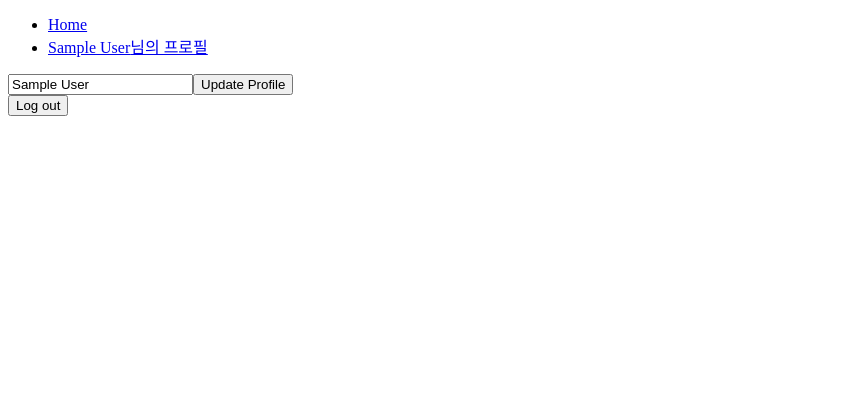
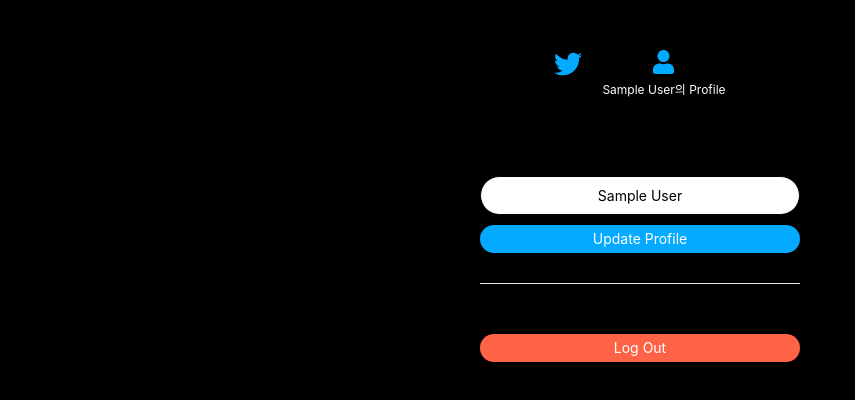
Before and after one commit to DevYuns/twitter-clone, a React (Create React App) app: page /#/profile in a window 1280 px wide. Shown: the top 400 px of the page, without its empty margins (0-855 px from the left). Built offline with nearby package versions, Linux system fonts and the light colour scheme; no server answers; sample sign-in values are in the browser's storage.

Commit message:
Add styles to whole components

```diff
--- a/package.json
+++ b/package.json
@@ -3,6 +3,12 @@
   "version": "0.1.0",
   "private": true,
   "dependencies": {
+    "@fortawesome/fontawesome-free": "^5.15.2",
+    "@fortawesome/fontawesome-svg-core": "^1.2.34",
+    "@fortawesome/free-brands-svg-icons": "^5.15.2",
+    "@fortawesome/free-regular-svg-icons": "^5.15.2",
+    "@fortawesome/free-solid-svg-icons": "^5.15.2",
+    "@fortawesome/react-fontawesome": "^0.1.14",
     "@testing-library/jest-dom": "^5.11.4",
     "@testing-library/react": "^11.1.0",
     "@testing-library/user-event": "^12.1.10",
--- a/src/components/AuthForm.js
+++ b/src/components/AuthForm.js
@@ -36,7 +36,7 @@
   const toggleAccount = () => setNewAccount((prev) => !prev);
   return (
     <>
-      <form onSubmit={onSubmit}>
+      <form onSubmit={onSubmit} className="container">
         <input
           name="email"
           type="email"
@@ -44,6 +44,7 @@
           required
           value={email}
           onChange={onChange}
+          className="authInput"
         />
         <input
           name="password"
@@ -52,14 +53,16 @@
           required
           value={password}
           onChange={onChange}
+          className="authInput"
         />
         <input
           type="submit"
+          className="authInput authSubmit"
           value={newAccount ? "Create Account" : "Sign In"}
         />
-        {error}
+        {error && <span className="authError">{error}</span>}
       </form>
-      <span onClick={toggleAccount}>
+      <span onClick={toggleAccount} className="authSwitch">
         {newAccount ? "Sign In" : "Create Account"}
       </span>
     </>
--- a/src/components/Navigation.js
+++ b/src/components/Navigation.js
@@ -1,17 +1,34 @@
+import { FontAwesomeIcon } from "@fortawesome/react-fontawesome";
 import {Link} from 'react-router-dom';
 import React from 'react';
+import { faTwitter } from "@fortawesome/free-brands-svg-icons";
+import { faUser } from "@fortawesome/free-solid-svg-icons";
 
 const Navigation = ({ userObj }) => {
   return (
-    <ul>
+    <ul style={{ display: "flex", justifyContent: "center", marginTop: 50 }}>
       <li>
-        <Link to="/">
-          Home
+        <Link to="/" style={{ marginRight: 10 }}>
+          <FontAwesomeIcon icon={faTwitter} color={"#04AAFF"} size="2x" />
         </Link>
       </li>
       <li>
-        <Link to="/profile">
-          {userObj.displayName}님의 프로필
+        <Link
+          to="/profile"
+          style={{
+            marginLeft: 10,
+            display: "flex",
+            flexDirection: "column",
+            alignItems: "center",
+            fontSize: 12,
+          }}
+        >
+          <FontAwesomeIcon icon={faUser} color={"#04AAFF"} size="2x" />
+          <span style={{ marginTop: 10 }}>
+            {userObj.displayName
+              ? `${userObj.displayName}의 Profile`
+              : "Profile"}
+          </span>
         </Link>
       </li>
     </ul>
--- a/src/components/NweetFactory.js
+++ b/src/components/NweetFactory.js
@@ -1,6 +1,8 @@
 import React, { useState } from 'react';
 import {dbService, storageService} from 'fbInstance';
+import { faPlus, faTimes } from "@fortawesome/free-solid-svg-icons";
 
+import { FontAwesomeIcon } from "@fortawesome/react-fontawesome";
 import { v4 as uuidv4 } from 'uuid';
 
 const NweetFactory = ({ userObj }) => {
@@ -8,6 +10,9 @@
   const [attachment, setAttachment] = useState('');
 
   const onSubmit = async (e) => {
+    if (nweet === "") {
+      return;
+    }
     e.preventDefault();
     let attachmentUrl = "";
     if(attachment != "") {
@@ -50,42 +55,52 @@
     reader.readAsDataURL(theFile);
   }
 
-  const onClearAttacthment = () => {
+  const onClearAttachment = () => {
     setAttachment('');
     const fileUploadInput = document.getElementById("file");
     fileUploadInput.value = null;
   }
 
   return (
-    <form onSubmit={onSubmit}>
+    <form onSubmit={onSubmit} className="factoryForm">
+      <div className="factoryInput__container">
         <input
+          className="factoryInput__input"
           value={nweet}
           onChange={onChange}
           type="text"
           placeholder="What's on your mind?"
           maxLength={120}
         />
+        <input type="submit" value="&rarr;" className="factoryInput__arrow" />
+      </div>
+      <label htmlFor="attach-file" className="factoryInput__label">
+        <span>Add photos</span>
+        <FontAwesomeIcon icon={faPlus} />
+      </label>
       <input
-        id="file"
+        id="attach-file"
         type="file"
         accept="image/*"
         onChange={onFileChange}
-      />
-      <input
-        type="submit"
-        value="Nweet"
+        style={{
+          opacity: 0,
+        }}
       />
       {attachment && (
-        <div>
+        <div className="factoryForm__attachment">
           <img
-            arc={attachment}
-            width="50px"
-            height="50px"
+            src={attachment}
+            style={{
+              backgroundImage: attachment,
+            }}
           />
-          <button onClick={onClearAttacthment}>Clear</button>
+          <div className="factoryForm__clear" onClick={onClearAttachment}>
+            <span>Remove</span>
+            <FontAwesomeIcon icon={faTimes} />
+          </div>
         </div>)}
   </form>
-  )
-}
+)}
 
 export default NweetFactory;
--- a/src/components/Router.js
+++ b/src/components/Router.js
@@ -11,15 +11,25 @@
     <HashRouter>
       {isLoggedIn && <Navigation userObj={userObj}/>}
       <Switch>
+        <>
           {isLoggedIn ? (
-          <>
+            <div
+              style={{
+                maxWidth: 890,
+                width: "100%",
+                margin: "0 auto",
+                marginTop: 80,
+                display: "flex",
+                justifyContent: "center",
+              }}
+            >
               <Route exact path="/">
                 <Home userObj={userObj}/>
               </Route>
               <Route exact path="/profile">
                 <Profile userObj={userObj} refreshUser={refreshUser}/>
               </Route>
-            </>
+            </div>
               ) : (
               <>
                 <Route exact path="/">
@@ -27,6 +37,7 @@
                 </Route>
               </>
           )}
+        </>
       </Switch>
     </HashRouter>
   )
--- a/src/index.js
+++ b/src/index.js
@@ -1,3 +1,5 @@
+import "./styles.css";
+
 import App from './components/App';
 import React from 'react';
 import ReactDOM from 'react-dom';
--- a/src/routes/Home.js
+++ b/src/routes/Home.js
@@ -18,9 +18,9 @@
   }, []);
 
   return (
-    <div>
+    <div className="container">
       <NweetFactory userObj={userObj}/>
-      <div>
+      <div style={{ marginTop: 30 }}>
         {nweets.map(nweet => {
           return <Nweet nweetObj={nweet} key={nweet.id} isOwner={nweet.creatorId === userObj.uid}/>;
         })}
--- a/src/routes/Profile.js
+++ b/src/routes/Profile.js
@@ -38,18 +38,29 @@
   }
 
   return (
-    <>
-      <form onSubmit={onSubmit}>
+    <div className="container">
+      <form onSubmit={onSubmit} className="profileForm">
         <input
           type="text"
           placeholder="Display name"
           value={newDisplayName}
           onChange={onChnage}
+          autoFocus
+          className="formInput"
         />
-        <input type="submit" value="Update Profile"/>
+        <input
+          type="submit"
+          value="Update Profile"
+          className="formBtn"
+          style={{
+            marginTop: 10,
+          }}
+        />
       </form>
-      <button onClick={onLogOutClick}>Log out</button>
-    </>
+      <span className="formBtn cancelBtn logOut" onClick={onLogOutClick}>
+       Log Out
+      </span>
+    </div>
   )
 };
 
--- /dev/null
+++ b/src/styles.css
@@ -0,0 +1,276 @@
+@import "https://cdn.jsdelivr.net/npm/reset-css@5.0.1/reset.min.css";
+
+* {
+  box-sizing: border-box;
+}
+
+input {
+  all: unset;
+  box-sizing: border-box;
+  appearance: none;
+}
+
+body {
+  background-color: black;
+  font-family: -apple-system, BlinkMacSystemFont, "Segoe UI", Roboto, Oxygen,
+    Ubuntu, Cantarell, "Open Sans", "Helvetica Neue", sans-serif;
+  font-size: 14px;
+  color: white;
+}
+
+button {
+  background-color: white;
+  color: black;
+}
+
+a {
+  text-decoration: none;
+  color: inherit;
+}
+
+form {
+  width: 100%;
+}
+
+.nweet-input::placeholder {
+  color: white;
+  opacity: 0.9;
+}
+
+.container {
+  width: 100%;
+  max-width: 320px;
+  display: flex;
+  flex-direction: column;
+}
+
+.formInput {
+  width: 100%;
+  padding: 10px 20px;
+  border-radius: 20px;
+  border: 1px solid black;
+  text-align: center;
+  background-color: white;
+  color: black;
+}
+
+.formBtn {
+  cursor: pointer;
+  width: 100%;
+  padding: 7px 20px;
+  text-align: center;
+  color: white;
+  border-radius: 20px;
+  background-color: #04aaff;
+  cursor: pointer;
+}
+
+.cancelBtn {
+  cursor: pointer;
+  background-color: tomato;
+}
+
+/* Profile Page */
+
+.profileForm {
+  border-bottom: 1px solid rgba(255, 255, 255, 0.9);
+  padding-bottom: 30px;
+  width: 100%;
+  display: flex;
+  flex-direction: column;
+}
+
+.logOut {
+  margin-top: 50px;
+}
+
+/* Nwitter Factory */
+
+.factoryForm {
+  display: flex;
+  flex-direction: column;
+  align-items: center;
+  width: 100%;
+}
+
+.factoryInput__container {
+  display: flex;
+  justify-content: space-between;
+  align-items: center;
+  flex-wrap: wrap;
+  position: relative;
+  margin-bottom: 20px;
+  width: 100%;
+}
+
+.factoryInput__input {
+  flex-grow: 1;
+  height: 40px;
+  padding: 0px 20px;
+  color: white;
+  border: 1px solid #04aaff;
+  border-radius: 20px;
+  font-weight: 500;
+  font-size: 12px;
+}
+
+.factoryInput__arrow {
+  position: absolute;
+  right: 0;
+  background-color: #04aaff;
+  height: 40px;
+  width: 40px;
+  padding: 10px 0px;
+  text-align: center;
+  border-radius: 20px;
+  color: white;
+}
+
+.factoryInput__label {
+  color: #04aaff;
+  cursor: pointer;
+}
+
+.factoryInput__label span {
+  margin-right: 10px;
+  font-size: 12px;
+}
+
+.factoryForm__attachment {
+  display: flex;
+  flex-direction: column;
+  justify-content: center;
+}
+
+.factoryForm__attachment img {
+  height: 80px;
+  width: 80px;
+  border-radius: 40px;
+}
+
+.factoryForm__clear {
+  color: #04aaff;
+  cursor: pointer;
+  text-align: center;
+}
+
+.factoryForm__clear span {
+  margin-right: 10px;
+  font-size: 12px;
+}
+
+/* Nweet */
+
+.nweetEdit .formBtn {
+  cursor: pointer;
+  margin-top: 15px;
+  margin-bottom: 5px;
+}
+
+.nweet {
+  margin-bottom: 20px;
+  background-color: white;
+  width: 100%;
+  max-width: 320px;
+  padding: 20px;
+  border-radius: 10px;
+  position: relative;
+  display: flex;
+  flex-direction: column;
+  color: rgba(0, 0, 0, 0.8);
+}
+
+.nweet h4 {
+  font-size: 14px;
+}
+
+.nweet img {
+  right: -10px;
+  top: 20px;
+  position: absolute;
+  border-radius: 50%;
+  width: 50px;
+  height: 50px;
+  margin-top: 10px;
+}
+
+.nweet__actions {
+  position: absolute;
+  right: 10px;
+  top: 10px;
+}
+
+.nweet__actions span {
+  cursor: pointer;
+}
+
+.nweet__actions span:first-child {
+  margin-right: 10px;
+}
+
+/* Auth */
+
+.authContainer {
+  display: flex;
+  flex-direction: column;
+  height: 100vh;
+  justify-content: center;
+  align-items: center;
+}
+
+.authBtns {
+  display: flex;
+  justify-content: space-between;
+  width: 100%;
+  max-width: 320px;
+}
+
+.authBtn {
+  cursor: pointer;
+  border-radius: 20px;
+  border: none;
+  padding: 10px 0px;
+  font-size: 12px;
+  text-align: center;
+  width: 150px;
+  background: white;
+  cursor: pointer;
+}
+
+/* AuthForm */
+
+.authInput {
+  max-width: 320px;
+  width: 100%;
+  padding: 10px;
+  border-radius: 30px;
+  background-color: rgba(255, 255, 255, 1);
+  margin-bottom: 10px;
+  font-size: 12px;
+  color: black;
+}
+
+.authSubmit {
+  text-align: center;
+  background: #04aaff;
+  color: white;
+  margin-top: 10;
+  cursor: pointer;
+}
+
+.authError {
+  color: tomato;
+  text-align: center;
+  font-weight: 500;
+  font-size: 12px;
+}
+
+.authSwitch {
+  color: #04aaff;
+  cursor: pointer;
+  margin-top: 10px;
+  margin-bottom: 50px;
+  display: block;
+  font-size: 12px;
+  text-decoration: underline;
+}
```
Also changed, not shown: src/components/Nweet.js (+20 -9 lines), src/routes/Auth.js (+21 -9 lines), 2 other files (tests, documents, lock files or other folders). Lines whose indentation alone changed are shown as unchanged.
